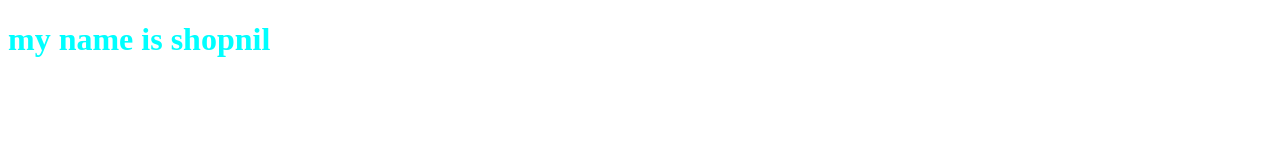
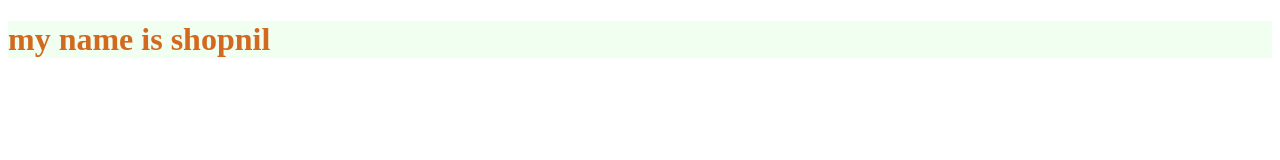
Before and after one commit to facker100/my-first-repo, a plain HTML site: page index.html in a window 1280 px wide. Drawn offline with Linux system fonts and the light colour scheme.

Commit message:
new tittle

```diff
--- a/index.html
+++ b/index.html
@@ -8,8 +8,9 @@
     <link rel="stylesheet" href="style.css">
 </head>
 <body>
-<div id="div1">
-    <h1>my name is shopnil</h1>
+<div>
+    <h1 id="titel" >my name is shopnil</h1>
+
 </div>
 </body>
 </html>
--- a/style.css
+++ b/style.css
@@ -1,3 +1,4 @@
-#div1{
-    color: aqua;
+#titel{
+    color: chocolate;
+    background-color: honeydew;
 }
```
